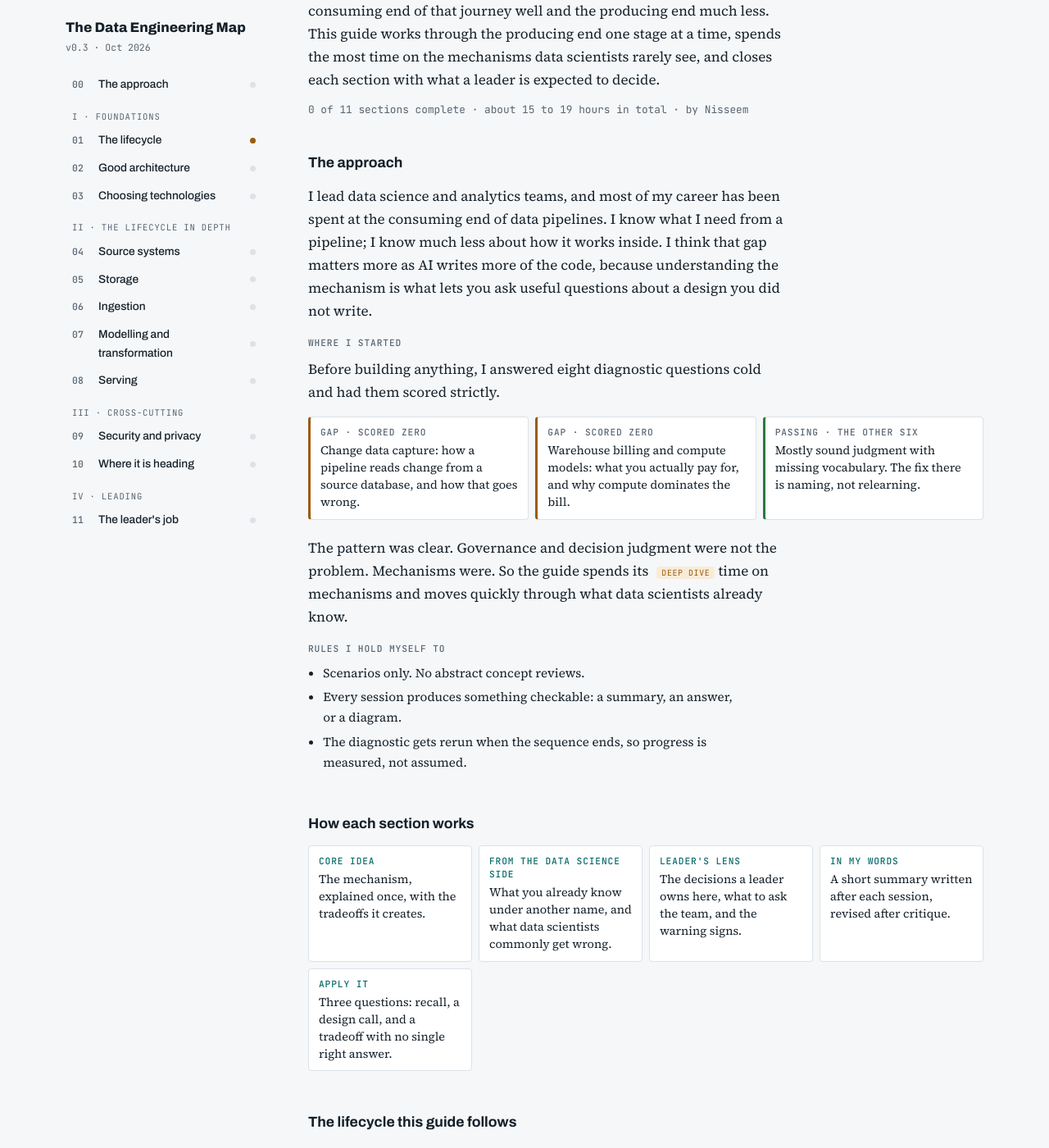
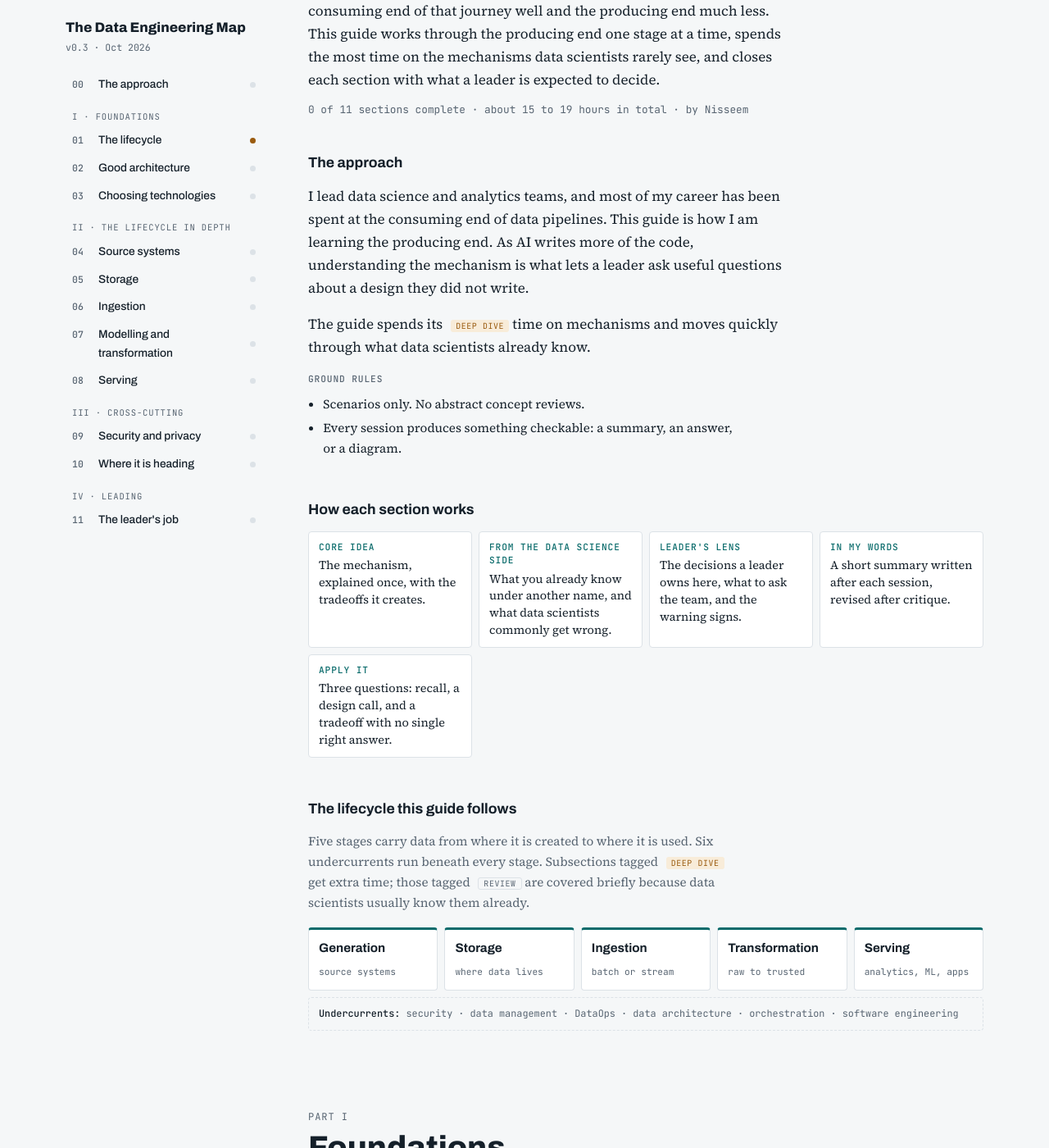
Before and after one commit to nissimnabar/nissimnabar.github.io, a Jekyll site: the page de-guide/index.html, which Jekyll copies as it is, in a window 1280 px wide and 1400 px high, scrolled down 252 px. Shown: the whole window at 82% size. Built offline with Jekyll 4.4.1, drawn with Linux system fonts in a browser that asks for light colours.

Commit message:
Remove diagnostic results from DE guide approach
Co-Authored-By: Claude Opus 5.5 <noreply@anthropic.com>
Claude-Session: https://claude.ai/code/session_015FBVdd3QvQ34tfZm51LVc4

```diff
--- a/de-guide/index.html
+++ b/de-guide/index.html
@@ -95,10 +95,6 @@ h1 {
 .approach { margin: 0 0 48px; }
 .approach h2 { font-family: var(--f-display); font-stretch: 85%; font-size: 1.1rem; font-weight: 700; margin: 0 0 12px; }
 .approach > p { max-width: 65ch; margin: 0 0 16px; }
-.gaps { display: grid; grid-template-columns: repeat(auto-fit, minmax(220px, 1fr)); gap: 8px; margin: 0 0 20px; }
-.gap { background: var(--surface); border: 1px solid var(--line); border-left: 3px solid var(--next); border-radius: 4px; padding: 10px 12px; min-width: 0; font-size: 0.9rem; line-height: 1.45; }
-.gap.ok { border-left-color: var(--done); }
-.gap b { display: block; font-family: var(--f-mono); font-size: 0.7rem; font-weight: 500; letter-spacing: 0.08em; text-transform: uppercase; color: var(--muted); margin-bottom: 4px; }
 .rules { margin: 0; padding-left: 1.2em; font-size: 0.95rem; max-width: 65ch; }
 .rules li { margin-bottom: 4px; }
 .approach h3 { font-family: var(--f-mono); font-size: 0.7rem; font-weight: 500; letter-spacing: 0.08em; text-transform: uppercase; color: var(--muted); margin: 0 0 8px; }
@@ -216,23 +212,13 @@ footer { border-top: 1px solid var(--line); padding-top: 24px; margin-top: 24px;
 
     <section class="approach" aria-labelledby="approach">
       <h2 id="approach">The approach</h2>
-      <p>I lead data science and analytics teams, and most of my career has been spent at the consuming end of data pipelines. I know what I need from a pipeline; I know much less about how it works inside. I think that gap matters more as AI writes more of the code, because understanding the mechanism is what lets you ask useful questions about a design you did not write.</p>
+      <p>I lead data science and analytics teams, and most of my career has been spent at the consuming end of data pipelines. This guide is how I am learning the producing end. As AI writes more of the code, understanding the mechanism is what lets a leader ask useful questions about a design they did not write.</p>
+      <p>The guide spends its <span class="deep">Deep dive</span> time on mechanisms and moves quickly through what data scientists already know.</p>
 
-      <h3>Where I started</h3>
-      <p>Before building anything, I answered eight diagnostic questions cold and had them scored strictly.</p>
-      <div class="gaps">
-        <div class="gap"><b>Gap · scored zero</b>Change data capture: how a pipeline reads change from a source database, and how that goes wrong.</div>
-        <div class="gap"><b>Gap · scored zero</b>Warehouse billing and compute models: what you actually pay for, and why compute dominates the bill.</div>
-        <div class="gap ok"><b>Passing · the other six</b>Mostly sound judgment with missing vocabulary. The fix there is naming, not relearning.</div>
-      </div>
-      <p>The pattern was clear. Governance and decision judgment were not the problem. Mechanisms were. So the guide spends its <span class="deep">Deep dive</span> time on mechanisms and moves quickly through what data scientists already know.</p>
-
-
-      <h3>Rules I hold myself to</h3>
+      <h3>Ground rules</h3>
       <ul class="rules">
         <li>Scenarios only. No abstract concept reviews.</li>
         <li>Every session produces something checkable: a summary, an answer, or a diagram.</li>
-        <li>The diagnostic gets rerun when the sequence ends, so progress is measured, not assumed.</li>
       </ul>
     </section>
 
```
